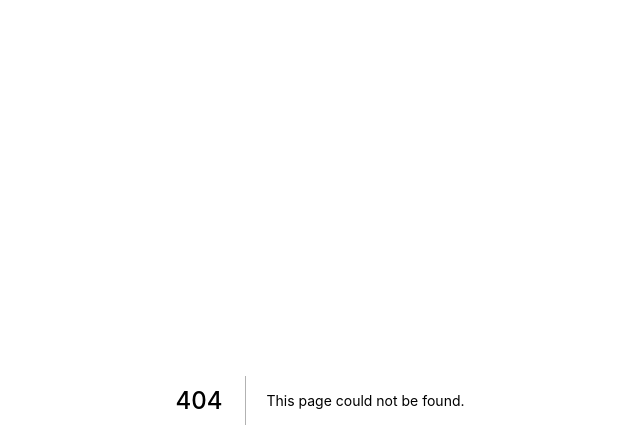
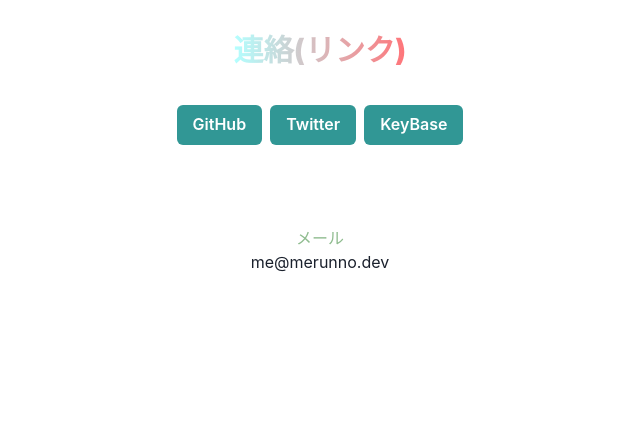
Before and after one commit to shun-shobon/merunno.dev, a Next.js app: page /contects in a window 1280 px wide. Before the commit this address had no page. Shown: the top 448 px of the page, without its empty margins (320-960 px from the left). Built offline with nearby package versions, Linux system fonts and the light colour scheme.

Commit message:
add: 連絡の追加

```diff
--- a/src/component/button.component.tsx
+++ b/src/component/button.component.tsx
@@ -18,7 +18,7 @@
             </Link>
           </Button>
           <Button colorScheme='teal' variant='ghost'>
-            <Link href='/contacts'>
+            <Link href='/contects'>
               Contacts
             </Link>
           </Button>
--- /dev/null
+++ b/src/pages/contects.tsx
@@ -0,0 +1,72 @@
+import { Button, Circle, HStack, Link, Text } from '@chakra-ui/react'
+import React from 'react'
+
+import introductionCSS from '../styles/introduction.module.css'
+import AboutMeCSS from '../styles/about_me.module.css'
+import { ExternalLinkIcon } from '@chakra-ui/icons'
+
+export default function Contects() {
+  return (
+    <main>
+      <div>
+        <div className={'title'}>
+          <Circle w='100%' h='100px'>
+            <Text
+              bgGradient='linear(to-l, #FF7479, #B3FFFF)'
+              bgClip='text'
+              fontSize='3xl'
+              fontWeight='extrabold'
+            >
+              連絡(リンク)
+            </Text>
+          </Circle>
+        </div>
+
+        <div className={'SNS'}>
+          <Circle w='100%' h='50px'>
+            <HStack>
+              <a
+                href="https://github.com/merunno"
+                target="_blank"
+                rel="noopener noreferrer"
+              >
+                <Button colorScheme='teal' variant='solid' >
+                  GitHub
+                </Button>
+              </a>
+              <a
+                href="https://twitter.com/2I92me_1"
+                target="_blank"
+                rel="noopener noreferrer"
+              >
+                <Button colorScheme='teal' variant='solid' >
+                  Twitter
+                </Button>
+              </a>
+              <a
+                href="https://keybase.io/merunno"
+                target="_blank"
+                rel="noopener noreferrer"
+              >
+                <Button colorScheme='teal' variant='solid' >
+                  KeyBase
+                </Button>
+              </a>
+            </HStack>
+          </Circle>
+        </div>
+
+        <div className={'mail'}>
+          <Circle w={'100%'} h={'150px'}>
+            <div className={introductionCSS.main}>
+              <div className={AboutMeCSS.Title}>
+                <div className={AboutMeCSS.content}>メール</div>
+                <p>me@merunno.dev</p>
+              </div>
+            </div>
+          </Circle>
+        </div>
+      </div>
+    </main>
+  )
+}
```
